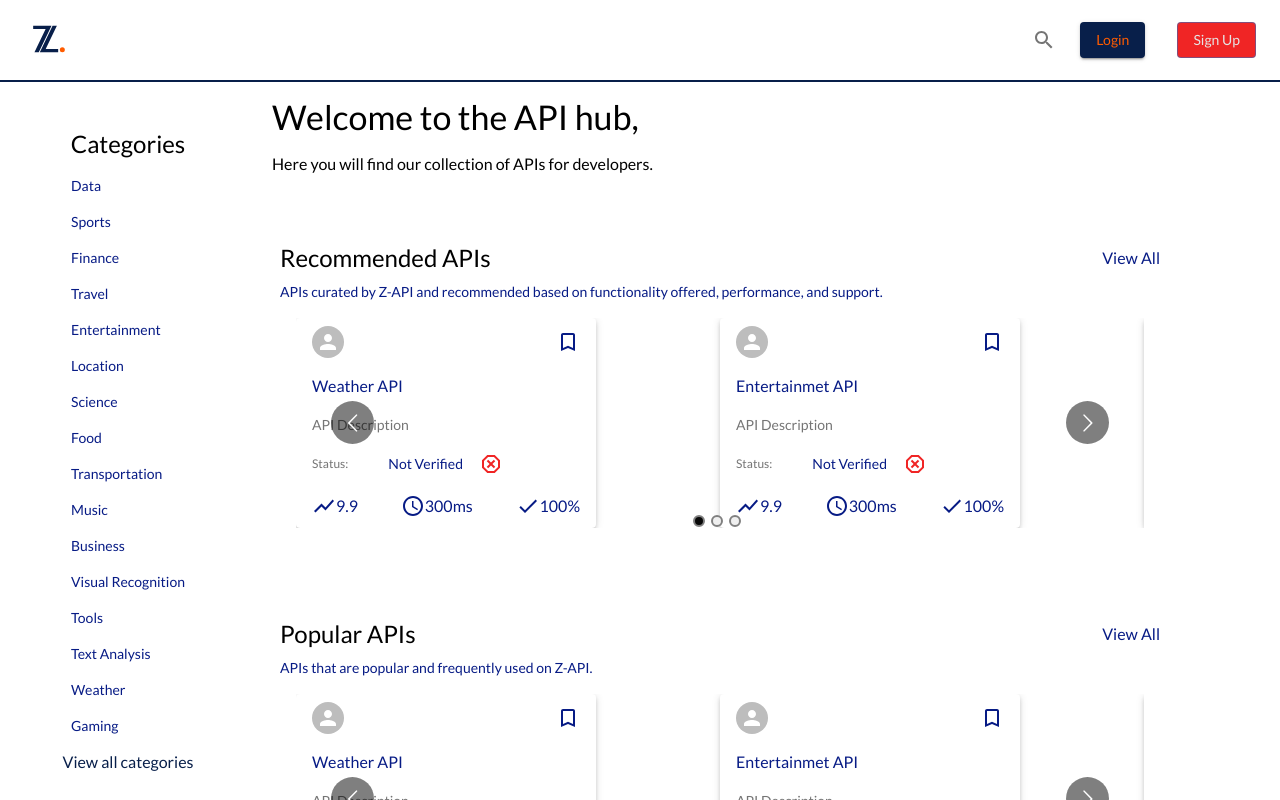
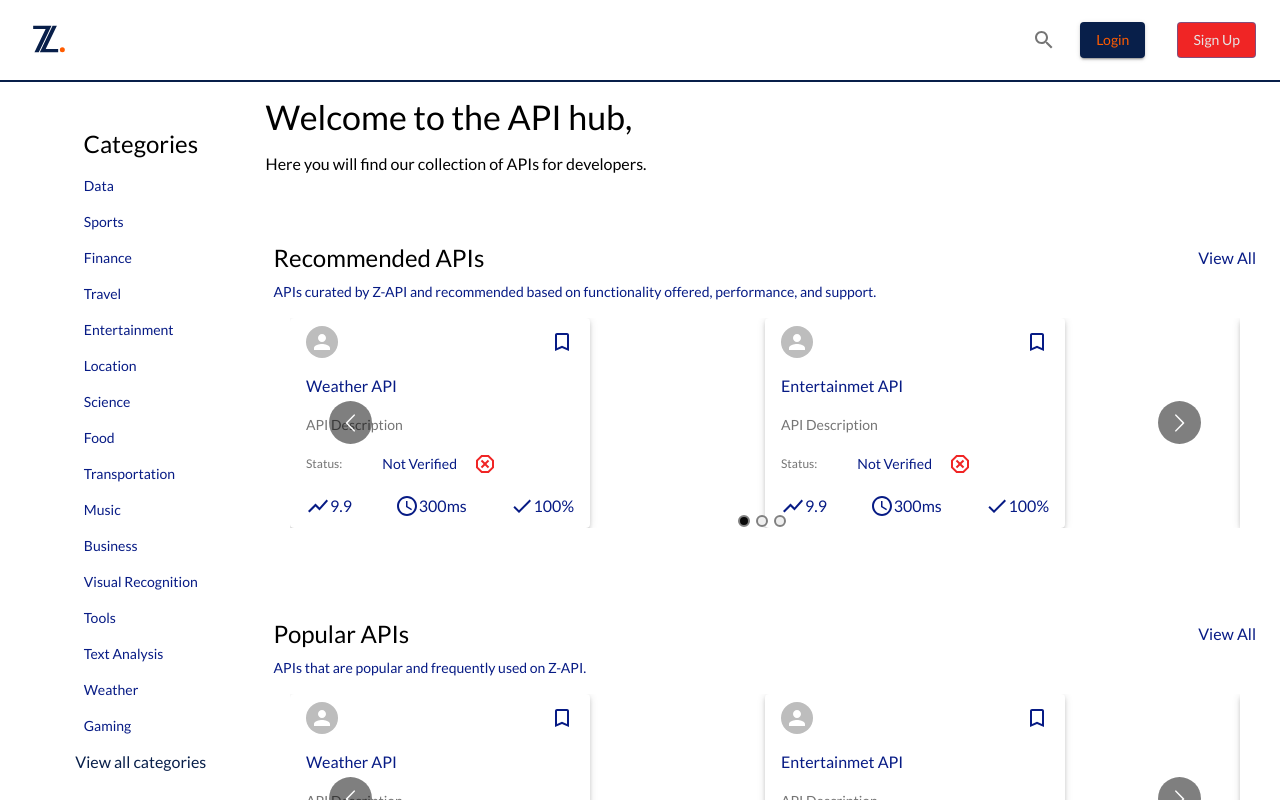
Before and after one commit to Vinyl-Davyl/zapi-dummy-fe, a React (Create React App) app: page / in a window 1280 px wide. Shown: the top 800 px of the page. Built offline with nearby package versions, Linux system fonts and the light colour scheme; no server answers.

Commit message:
style changes home and category pages.

```diff
--- a/src/components/Navbar.jsx
+++ b/src/components/Navbar.jsx
@@ -2,7 +2,7 @@ import React from 'react'
 import { Link, useNavigate } from 'react-router-dom'
 import { useDispatch, useSelector } from 'react-redux'
 import { Badge, Button, IconButton, Stack, Toolbar } from '@mui/material'
-import { NotificationsOutlined, SearchOutlined } from '@mui/icons-material'
+import { AddCircleOutline, NotificationsOutlined, SearchOutlined } from '@mui/icons-material'
 import { makeStyles } from '@mui/styles'
 
 import { Modal, Search, UserMenu } from './index'
@@ -79,17 +79,21 @@ const Navbar = () => {
 
                         {isLoggedIn &&
                             (<>
+                            <Link to='/orgs/create-new'>
                                 <IconButton>
-                                    <Badge badgeContent={1} color='primary'>
-                                        <NotificationsOutlined />
-                                    </Badge>
+                                    <AddCircleOutline />
                                 </IconButton>
-                                <UserMenu />
+                            </Link>
+                            <IconButton>
+                                <Badge badgeContent={1} color='primary'>
+                                    <NotificationsOutlined />
+                                </Badge>
+                            </IconButton>
+                            <UserMenu />
                             </>)}
                     </Stack>
                 </Toolbar>
             </nav>
-
         </>
     )
 }
--- a/src/pages/Category.jsx
+++ b/src/pages/Category.jsx
@@ -10,22 +10,24 @@ const useStyles = makeStyles({
   section: {
     width: '80%',
     display: 'block',
-    flexBasis: '70%',
     padding: 0,
     minWidth: 0,
+    '@media screen and (max-width: 1200px)': {
+      width: '100%'
+    }
   },
   sidebar: {
     width: '20%',
     height: '100%',
+    '@media screen and (max-width: 1200px)': {
+      width: 0
+    }
   },
   main: {
+    width: '100%',
     display: 'flex',
-    gap: `1rem`,
     marginTop: '6rem',
-    padding: '0 1rem',
-    '@media screen and (max-width: 1200px)': {
-      gridTemplateColumns: '1fr'
-    }
+    padding: '0 1rem'
   },
 })
 
--- a/src/pages/Home.jsx
+++ b/src/pages/Home.jsx
@@ -9,13 +9,18 @@ const useStyles = makeStyles({
   section: {
     width: '80%',
     display: 'block',
-    flexBasis: '70%',
     padding: 0,
     minWidth: 0,
+    '@media screen and (max-width: 1200px)': {
+      width: '100%'
+    }
   },
   sidebar: {
     width: '20%',
     height: '100%',
+    '@media screen and (max-width: 1200px)': {
+      width: 0
+    }
   },
   showcase: {
     width: '100%',
@@ -24,11 +29,8 @@ const useStyles = makeStyles({
   main: {
     width: '100%',
     display: 'flex',
-    gap: `1rem`,
     marginTop: '6rem',
-    '@media screen and (max-width: 1200px)': {
-      gridTemplateColumns: '1fr'
-    }
+    padding: '0 1rem'
   },
 })
 
```
